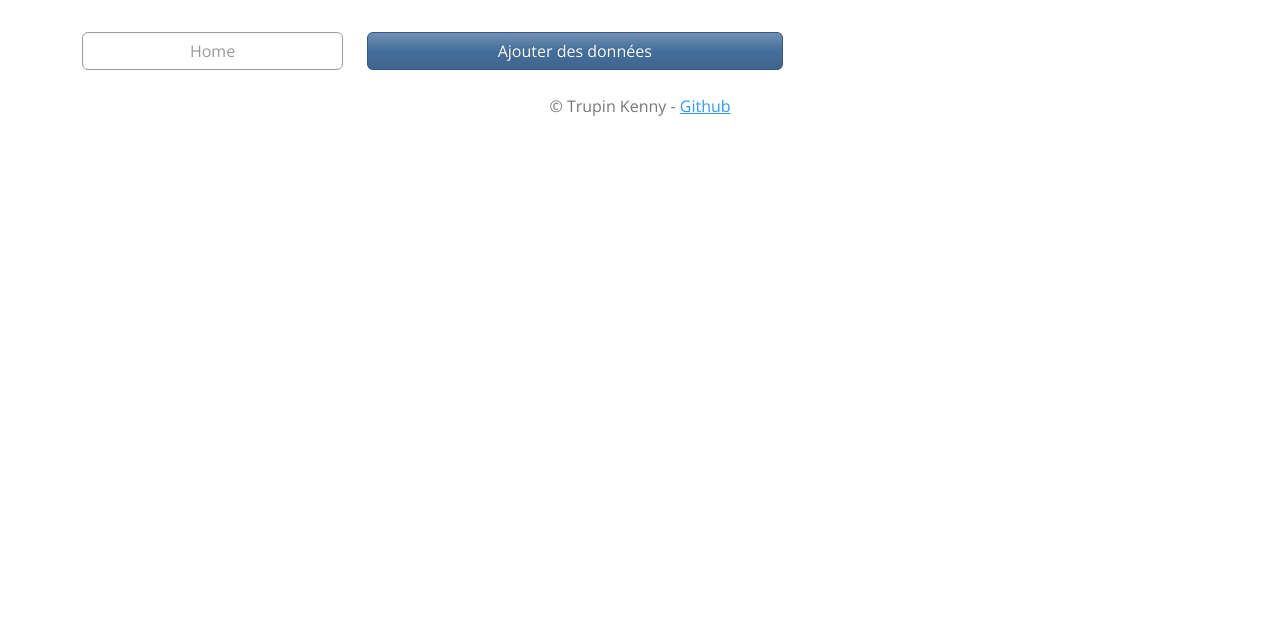
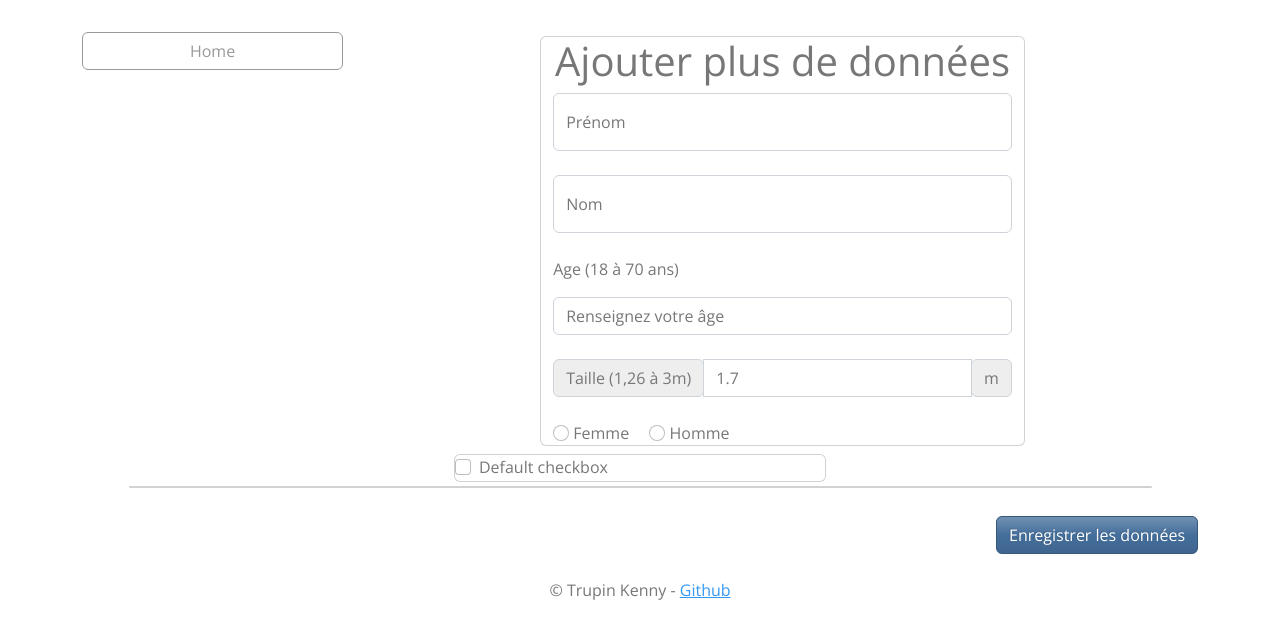
Before and after one commit to heykei/php_test_form, a PHP site: page /index.php?addmore in a window 1280 px wide. Shown: the part 236-854 px from the top of the page. Before the commit the page ends 352 px from the top, so only its background shows below. Run offline with PHP 8.4, Linux system fonts and the light colour scheme; some libraries are stand-ins or nearby versions.

Commit message:
add_form2

```diff
--- /dev/null
+++ b/includes/form2.inc.php
@@ -0,0 +1,56 @@
+<section >
+    <div class="card col-md-7 mx-auto my-1 row">
+        <form method="post" action="index.php">
+            <p class="h1 text-center">Ajouter plus de données</p>
+            <div class="form-floating">
+                <input type="text" class="form-control" id="user-prenom" name="user-prenom" placeholder="Prenom" required>
+                <label for="floatingPassword">Prénom</label>
+            </div>
+        <br>
+            <div class="form-floating">
+                <input type="text" class="form-control" id="user-nom" name="user-nom" placeholder="Nom" required>
+                <label for="floatingPassword">Nom</label>
+            </div>
+        <br>
+            <div>
+            <p>Age (18 à 70 ans)</p>
+            <input type="number" min="18" max="70" class="form-control" id="age" name="user-age" placeholder="Renseignez votre âge" required>
+            </div>
+        <br>
+            <div class="input-group">
+                <div class="input-group-prentend">
+                    <div class="input-group-text">Taille (1,26 à 3m)</div>
+                </div>
+                <input type="number" min="1.26" max="3" step="0.01" class="form-control" id="taille" name="user-taille" placeholder="1.7" required>
+                <div class="input-group-prentend">
+                <div class="input-group-text">m</div>
+                </div>
+            </div>
+        <br>
+            <div class="col-sm-4 w-100">
+            <input type="radio" value="femme" class="form-check-input" name="user-sex" required>
+            <label class="form-check-label me-3" for="Femme">Femme</label>
+
+            <input type="radio" value="homme" class="form-check-input" name="user-sex" required>
+            <label class="form-check-label" for="Homme">Homme</label>
+            </div>
+            </div>
+
+        </form>
+            </div>
+            <div class="card col-md-4 mx-auto my-1">
+             <div class="form-check">
+                <input class="form-check-input" type="checkbox" value="" id="flexCheckDefault">
+                <label class="form-check-label" for="flexCheckDefault">
+                    Default checkbox
+                </label>
+             </div>
+            </div>
+            <div class="card col-11 mx-auto my-1">
+
+            </div>
+        <br>
+            <div class="d-grid gap-2 d-md-flex justify-content-md-end">
+            <button name="register" type="submit" class="btn btn-primary float end" >Enregistrer les données</button>
+            </div>
+</section>
--- a/index.php
+++ b/index.php
@@ -105,9 +105,14 @@
                             session_destroy();
                             echo '<p class="alert-success text-center py-3"><strong>Bravo ! </strong>Vous l\'avez récupéré !</p>';
                         }
+// start second form
+                        if (isset($_GET['addmore'])){
+                            include_once './includes/form2.inc.php';
 
-                         else {
-                        echo '<a role="button" class="btn btn-primary w-50" href="index.php?add">Ajouter des données</a>';
+                        }
+                        else {
+                        echo '<a role="button" class="btn btn-primary me-3 w-40" href="index.php?add">Ajouter des données</a>';
+                        echo '<a role="button" class="btn btn-secondary w-40" href="index.php?addmore">Ajouter plus de données</a>';
                     }
                     ?>
                 </section>
```
